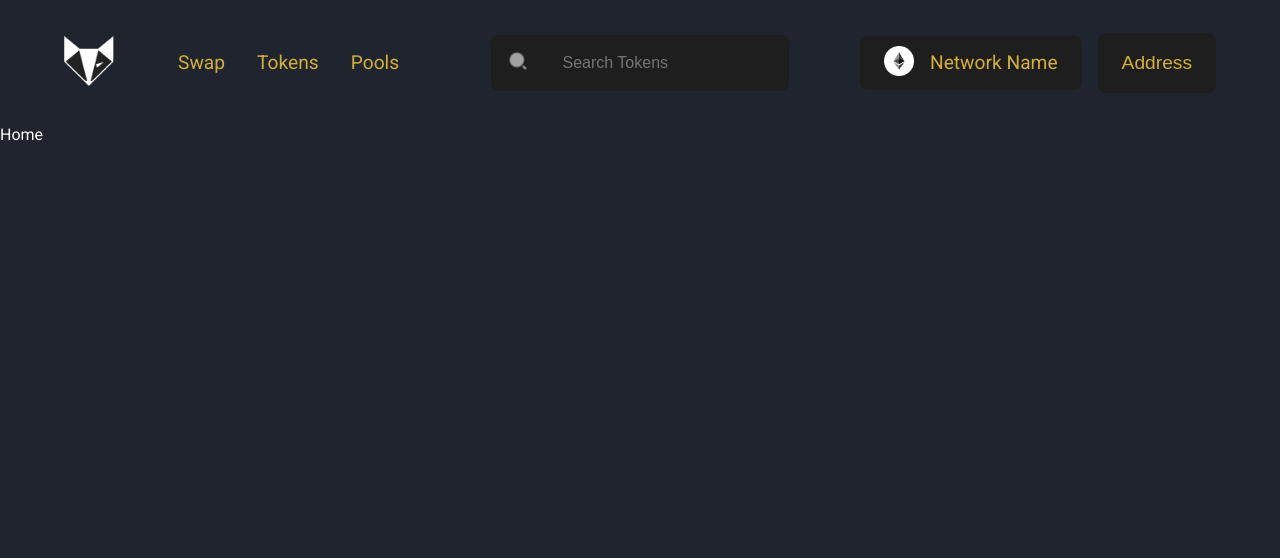
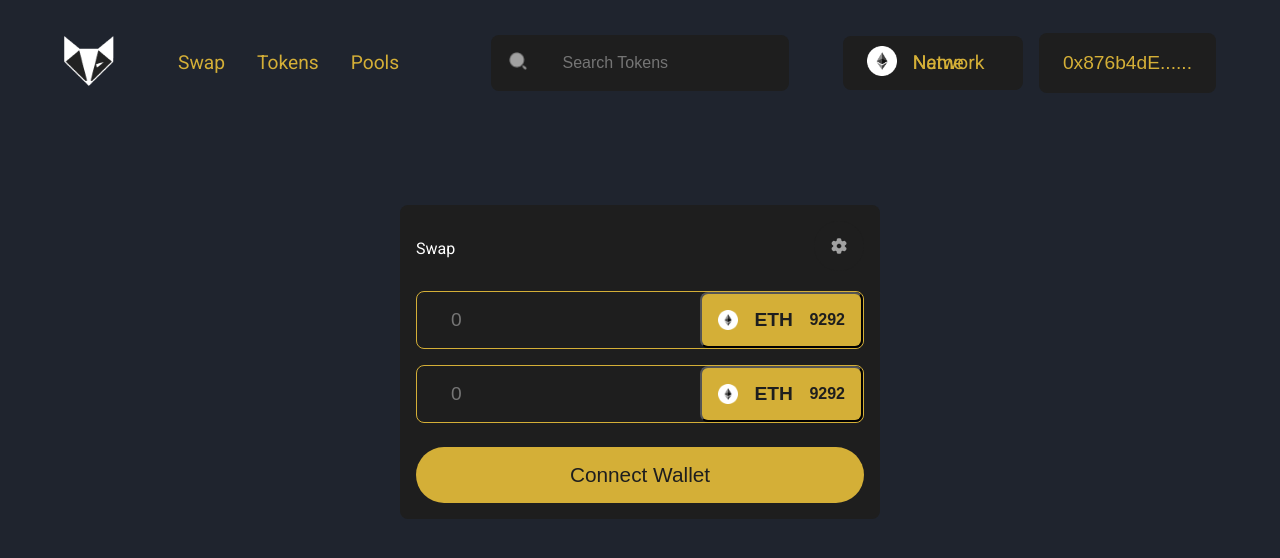
Before and after one commit to 4Kirubha/uniswap-fork, a Next.js app: page / in a window 1280 px wide. Shown: the top 558 px of the page. Built offline with nearby package versions, Linux system fonts and the light colour scheme.

Commit message:
modifications

```diff
--- a/Components/HeroSection/HeroSection.jsx
+++ b/Components/HeroSection/HeroSection.jsx
@@ -39,7 +39,7 @@ const HeroSection = ({accounts, tokenData}) => {
           <input type='text' placeholder='0'></input>
           <button onClick={() => setOpenToken(true)}>
             <Image
-              src={tokenOne.image || images.etherlogo}
+              src={tokenOne.image || images.ether}
               width={20}
               height={20}
               alt='ether'
@@ -53,7 +53,7 @@ const HeroSection = ({accounts, tokenData}) => {
           <input type='text' placeholder='0'></input>
           <button onClick={() => setOpenTokensTwo(true)}>
             <Image
-              src={tokenTwo.image || images.etherlogo}
+              src={tokenTwo.image || images.ether}
               width={20}
               height={20}
               alt='ether'
--- a/Components/HeroSection/HeroSection.module.css
+++ b/Components/HeroSection/HeroSection.module.css
@@ -43,7 +43,8 @@
     display: flex;
     align-items: center;
     justify-content: space-between;
-    gap: 1rem;
+    width: 40%;
+    gap: 0.3rem;
     line-height: 0;
     background-color: #d4af37;
     border-radius: 0.5rem;
--- a/Components/NavBar/NavBar.jsx
+++ b/Components/NavBar/NavBar.jsx
@@ -25,6 +25,7 @@ const NavBar = () => {
   ]
   const [openModel,setOpenModel] = useState(false);
   const [openTokenBox,setOpenTokenBox] = useState(false);
+  const [account,setAccount] = useState(false);
 
   return (
     <div className={Styles.NavBar}>
@@ -67,7 +68,12 @@ const NavBar = () => {
             </div>
             <p>Network name</p>
           </div>
-          <button onClick={() => setOpenModel(true)}>Address</button>
+          {account ?(
+            <button onClick={() => setOpenModel(true)}>Connect</button>
+
+          ):(
+            <button onClick={() => setOpenTokenBox(true)}>0x876b4dE......</button>
+          )}
           {openModel && (
             <Model setOpenModel={setOpenModel} connectWallet = "connect"/>
           )}
@@ -75,7 +81,7 @@ const NavBar = () => {
       </div>
       {/** TOKEN LIST */}
       {openTokenBox && (
-        <TokenList tokendata = "hey" setOpenTokenBox={setOpenTokenBox}/>
+        <TokenList tokenData = "hey" setOpenTokenBox={setOpenTokenBox}/>
       )}
     </div>
   );
--- a/Components/TokenList/TokenList.module.css
+++ b/Components/TokenList/TokenList.module.css
@@ -4,8 +4,9 @@
     border-radius: 0.5rem;
     background-color: #1e1e1e;
     margin-top: 2rem;
-    margin-left: 66.4rem;
+    margin-left: 58.4rem;
     padding: 1rem;
+    z-index: 11111111111111;
 }
 .TokenList_title{
     width: 100%;
--- a/pages/index.js
+++ b/pages/index.js
@@ -1,9 +1,13 @@
-import React from "react";
+import React,{useState,useEffect} from "react";
+
+// INTERNAL IMPORTS
+
+import { HeroSection } from "../Components/index";
 
 const Home = () =>{
   return(
     <div>
-      Home
+      <HeroSection accounts = "hey" tokenData="DTA"/>
     </div>
   )
 }
```
